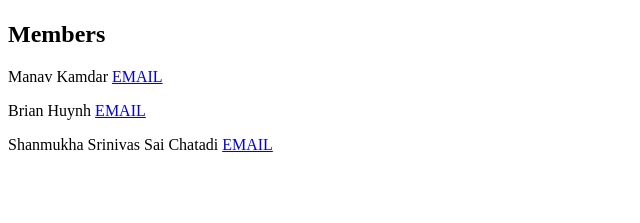
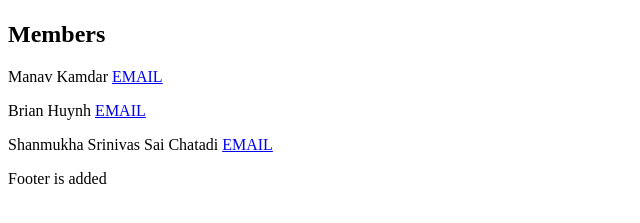
Before and after one commit to manavkamdar27/git-homework, a plain HTML site: page index.html in a window 1280 px wide. Shown: the part 59-282 px from the top of the page, without its empty margins (0-640 px from the left). Drawn offline with Linux system fonts and the light colour scheme.

Commit message:
Footer is added

```diff
--- a/index.html
+++ b/index.html
@@ -20,6 +20,8 @@
         Shanmukha Srinivas Sai Chatadi
         <a href = "mailto:schatad@ncsu.edu">EMAIL</a>
     </p>
-
 </body>
+<footer>
+    <p>Footer is added</p>
+</footer>
 </html>
```
